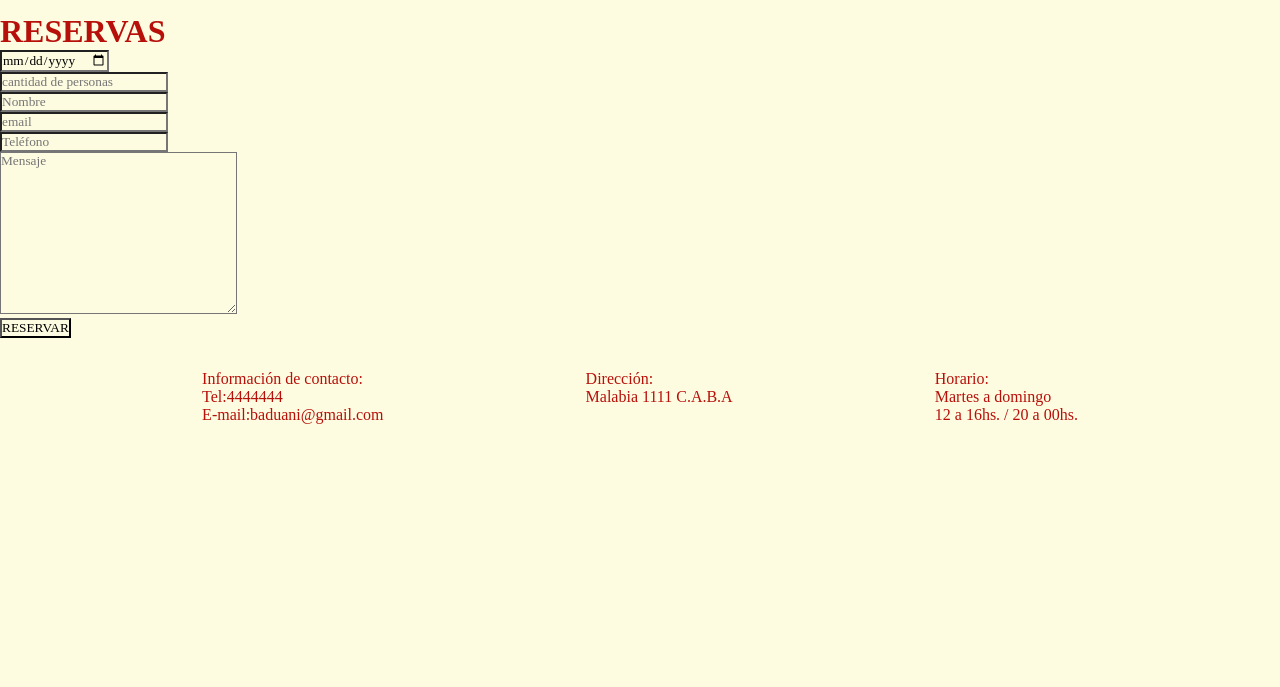
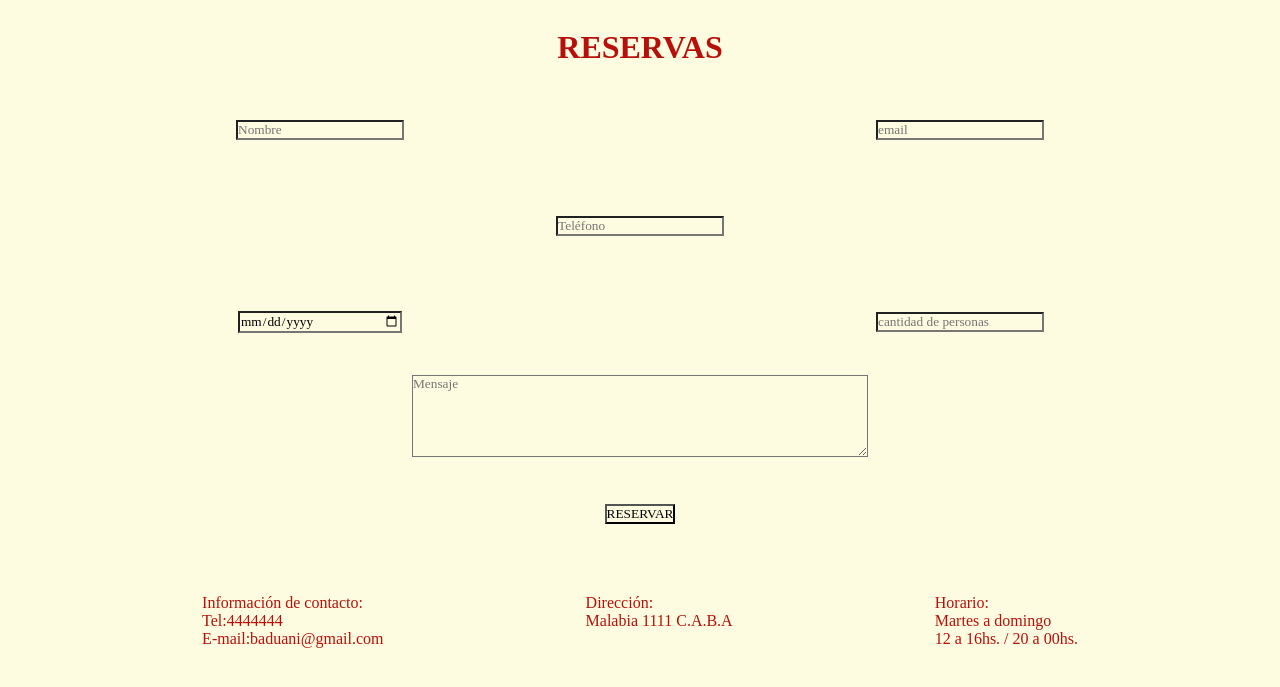
Before and after one commit to shadibaduan/baduani, a plain HTML site: page pages/reservas.html in a window 1280 px wide. Shown: the part 83-770 px from the top of the page. Drawn offline with Linux system fonts and the light colour scheme; a web font is replaced by a local one.

Commit message:
formulario reservas grid

```diff
--- a/css/main.css
+++ b/css/main.css
@@ -82,8 +82,6 @@ h1 , h2, h3, h4, h5, h6 {
 }
 
 
-
-
 .titulo-section3 {
     text-align: center;
     padding-top: 2rem;
@@ -122,3 +120,60 @@ h1 , h2, h3, h4, h5, h6 {
     justify-content: space-evenly;
     margin-bottom: 1rem;
 }
+
+.h1-reservas {
+    text-align: center;
+    margin-bottom: 1rem;
+    margin-top: 1rem;
+}
+
+.formulario-reservas {
+
+    height: 480px;
+    display: grid;
+    grid-template-areas:
+    "nombre-reservas email-reservas"
+    "tel tel"
+    "fecha personas"
+    "mensaje-reservas mensaje-reservas"
+    "reservar reservar";
+    grid-template-columns: repeat(2, 1fr);
+    grid-template-rows: repeat(5, 1fr);
+
+}
+
+.formulario-reservas > div {
+    margin: auto;
+}
+
+.nombre-reservas {
+    grid-area: nombre-reservas;
+}
+
+.email-reservas {
+    grid-area: email-reservas;
+}
+
+.tel {
+    grid-area: tel;
+}
+
+.fecha {
+    grid-area: fecha;
+}
+
+.fecha > input {
+    width: 164px;
+}
+
+.personas {
+    grid-area: personas;
+}
+
+.mensaje-reservas {
+    grid-area: mensaje-reservas;
+}
+
+.reservar {
+    grid-area: reservar;
+}
--- a/pages/reservas.html
+++ b/pages/reservas.html
@@ -24,28 +24,28 @@
         </nav>
     </header>
 
-    <main>
-        <h1>RESERVAS</h1>
-        <form>
-            <div>
+    <main class="main-reservas">
+        <h1 class="h1-reservas">RESERVAS</h1>
+        <form class="formulario-reservas">
+            <div class="nombre-reservas">
+                <input type="text" placeholder="Nombre" required>
+            </div>
+            <div class="email-reservas">
+            <input type="email"  placeholder="email" required>
+            </div>
+            <div class="tel">
+                <input type="tel" placeholder="Teléfono" required>
+            </div>
+            <div class="fecha">
                 <input type="date" placeholder="FECHA" required>
             </div>
-            <div>
+            <div class="personas">
                 <input type="number" placeholder="cantidad de personas" required>
             </div>
-            <div>
-                <input type="text" placeholder="Nombre" required>
+            <div class="mensaje-reservas">
+                <textarea cols="60" rows="5" placeholder="Mensaje" required></textarea>
             </div>
-            <div>
-            <input type="email" na  me="" id="" placeholder="email" required>
-            </div>
-            <div>
-                <input type="tel" placeholder="Teléfono" required>
-            </div>
-            <div>
-                <textarea name="" id="" cols="30" rows="10" placeholder="Mensaje" required></textarea>
-            </div>
-            <div>
+            <div class="reservar">
                 <input type="submit" value="RESERVAR">
             </div>
         </form>
```
Also changed, not shown: pages/contacto.html (+4 -1 lines).
